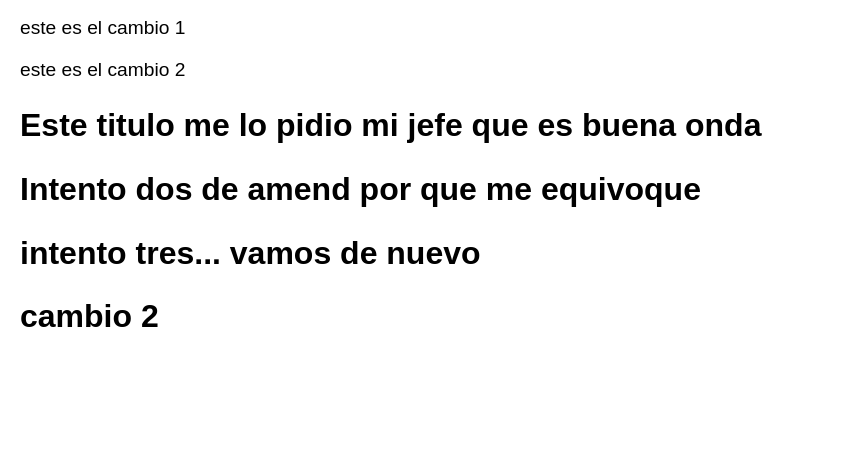
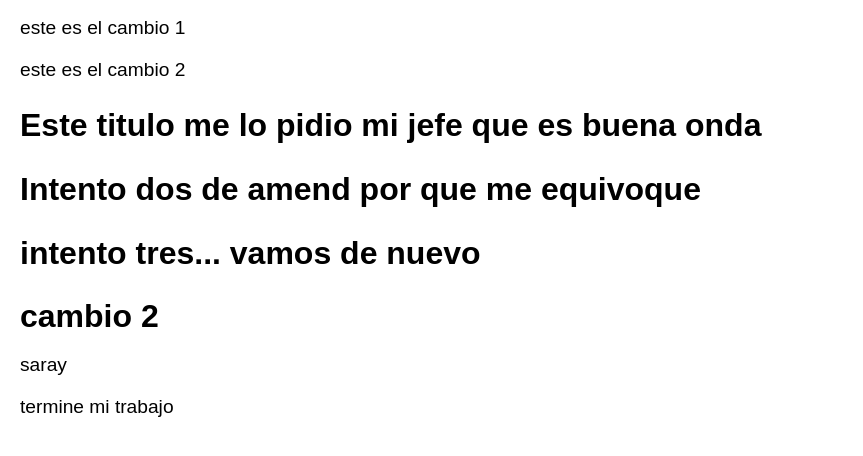
Before and after one commit to PeytonDenisse/Servidores, a plain HTML site: page index.html in a window 1280 px wide. Shown: the part 853-1309 px from the top of the page, without its empty margins (0-863 px from the left). Before the commit the page ends 1218 px from the top, so only its background shows below. Drawn offline with Linux system fonts and the light colour scheme.

Commit message:
termine mi trabajo

```diff
--- a/index.html
+++ b/index.html
@@ -23,7 +23,8 @@
         <h2>Intento dos de amend por que me equivoque</h2>
         <h2>intento tres... vamos de nuevo </h2>
         <h2>cambio 2</h2>
-
+        <p>saray</p>
+        <p>termine mi trabajo</p>
     </div>
 </body>
 </html>
```
